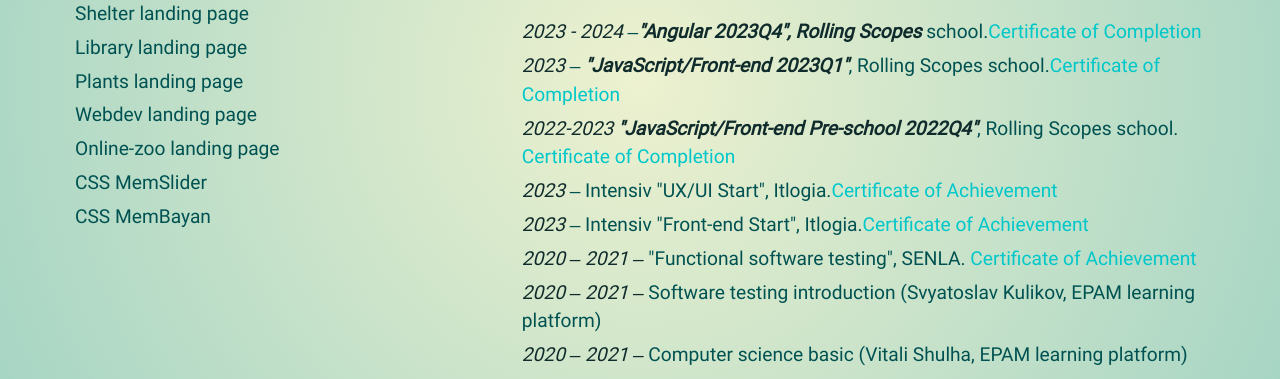
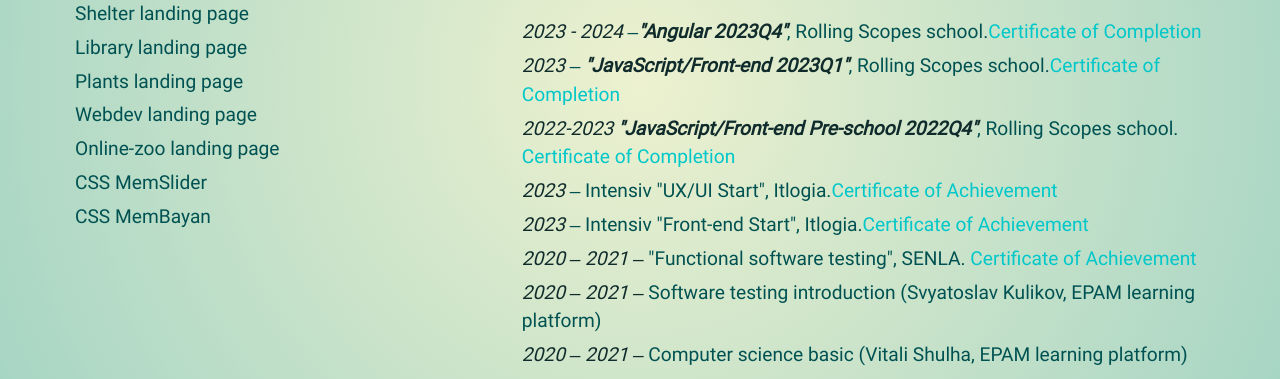
Before and after one commit to anastan588/CV, a plain HTML site: page index.html in a window 1280 px wide. Shown: the part 1283-1662 px from the top of the page. Drawn offline with Linux system fonts and the light colour scheme; a script that the page names is missing.

```diff
--- a/index.html
+++ b/index.html
@@ -335,8 +335,8 @@
             <ul class="block-content_list">
               <li class="content-item">
                 <span>2023 - 2024</span> –<span class="bold"
-                  >"Angular 2023Q4", Rolling Scopes</span
-                >
+                  >"Angular 2023Q4"</span
+                >, Rolling Scopes
                 school.<a
                   class="certificate"
                   href="https://app.rs.school/certificate/mst03ay4"
```
